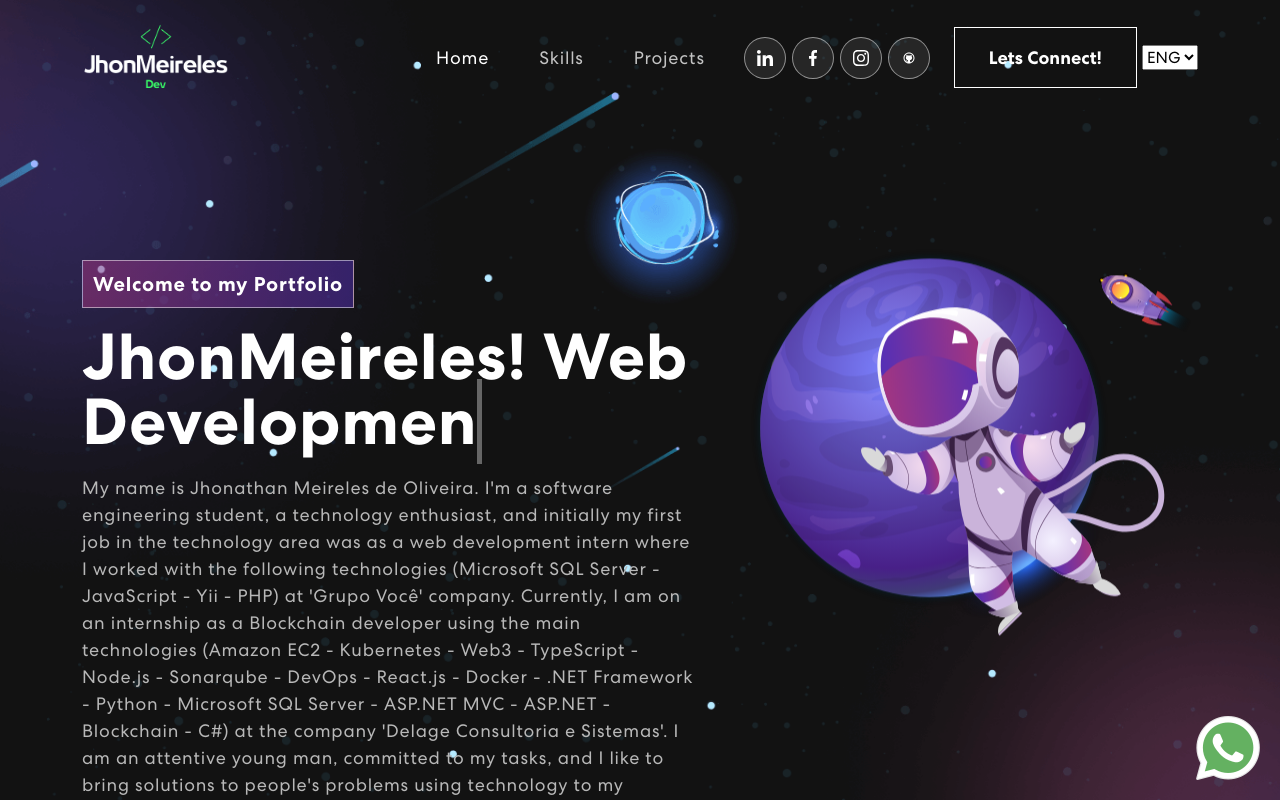
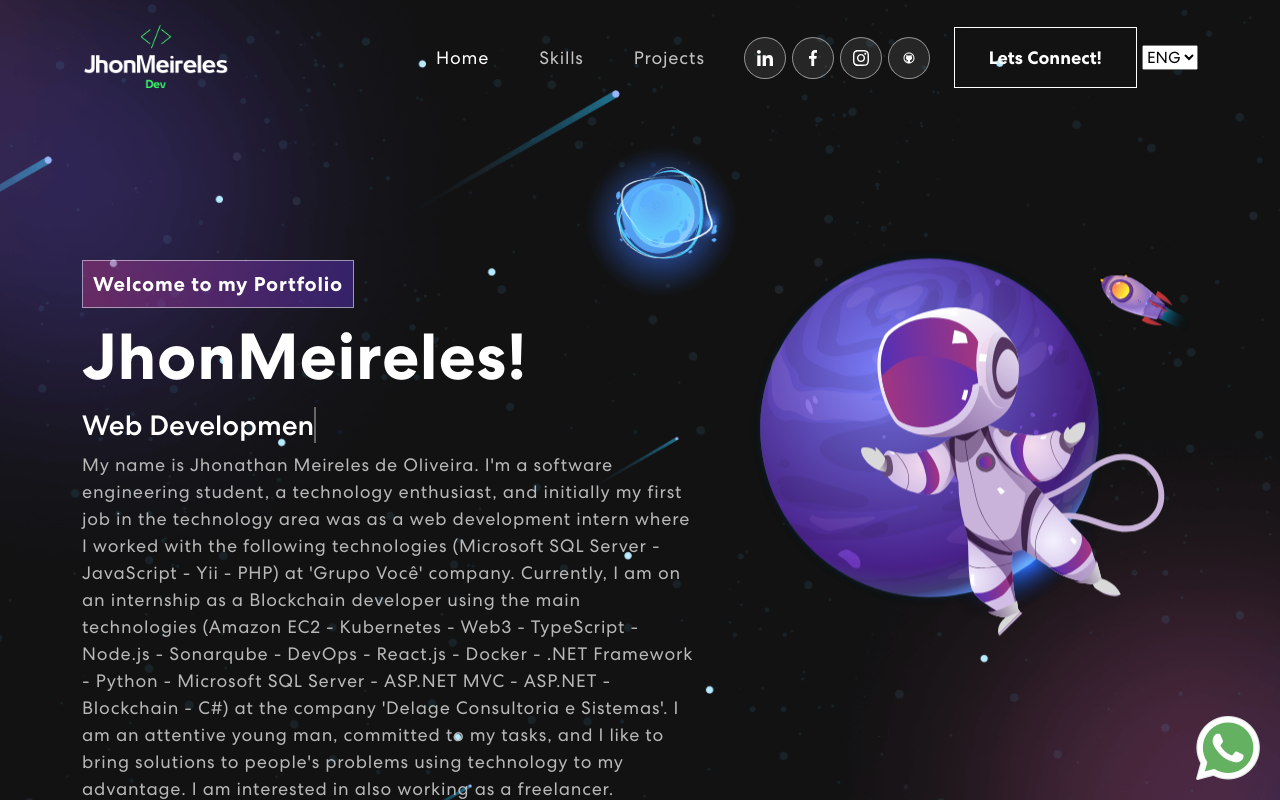
Before and after one commit to jhon4than/portfolio, a React (Create React App) app in the folder portfolio_jhon/: page / in a window 1280 px wide. Shown: the top 800 px of the page. Built offline with nearby package versions, Linux system fonts and the light colour scheme.

Commit message:
correção texto movimentando a tela

```diff
--- a/portfolio_jhon/src/components/Banner.js
+++ b/portfolio_jhon/src/components/Banner.js
@@ -71,8 +71,8 @@ export const Banner = () => {
                     }
                   >
                     <span className="tagline">{i18n.t("banner.welcome")}</span>
-                    <h1>
-                      {`JhonMeireles!`}{" "}
+                    <h1>{`JhonMeireles!`} </h1>
+                    <h3>
                       <span
                         className="txt-rotate"
                         dataPeriod="1000"
@@ -80,7 +80,7 @@ export const Banner = () => {
                       >
                         <span className="wrap">{text}</span>
                       </span>
-                    </h1>
+                    </h3>
                     <p>{i18n.t("banner.presentation")}</p>
                     <button onClick={() => console.log("connect")}>
                       {i18n.t("navbar.connect")} <ArrowRightCircle size={25} />
```
